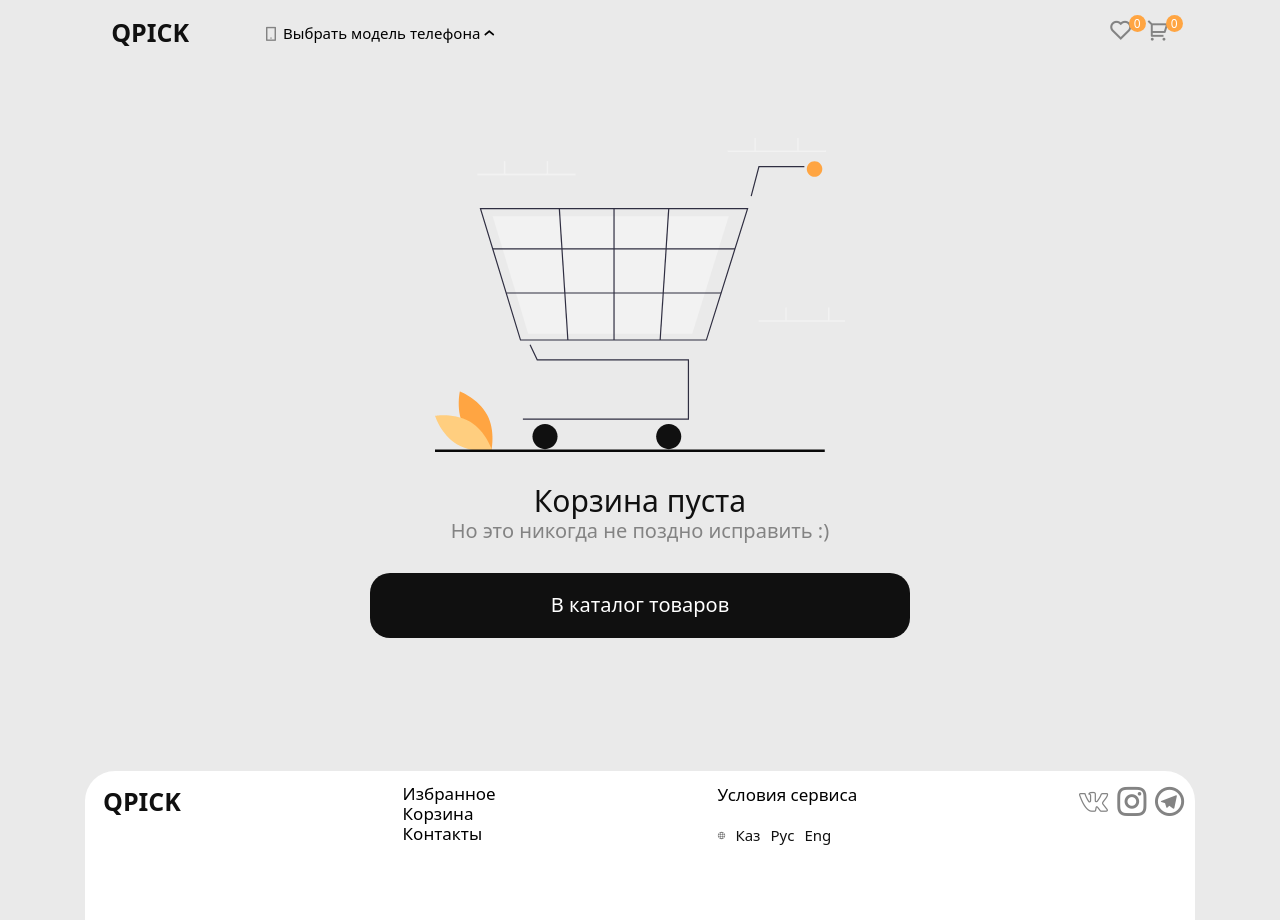
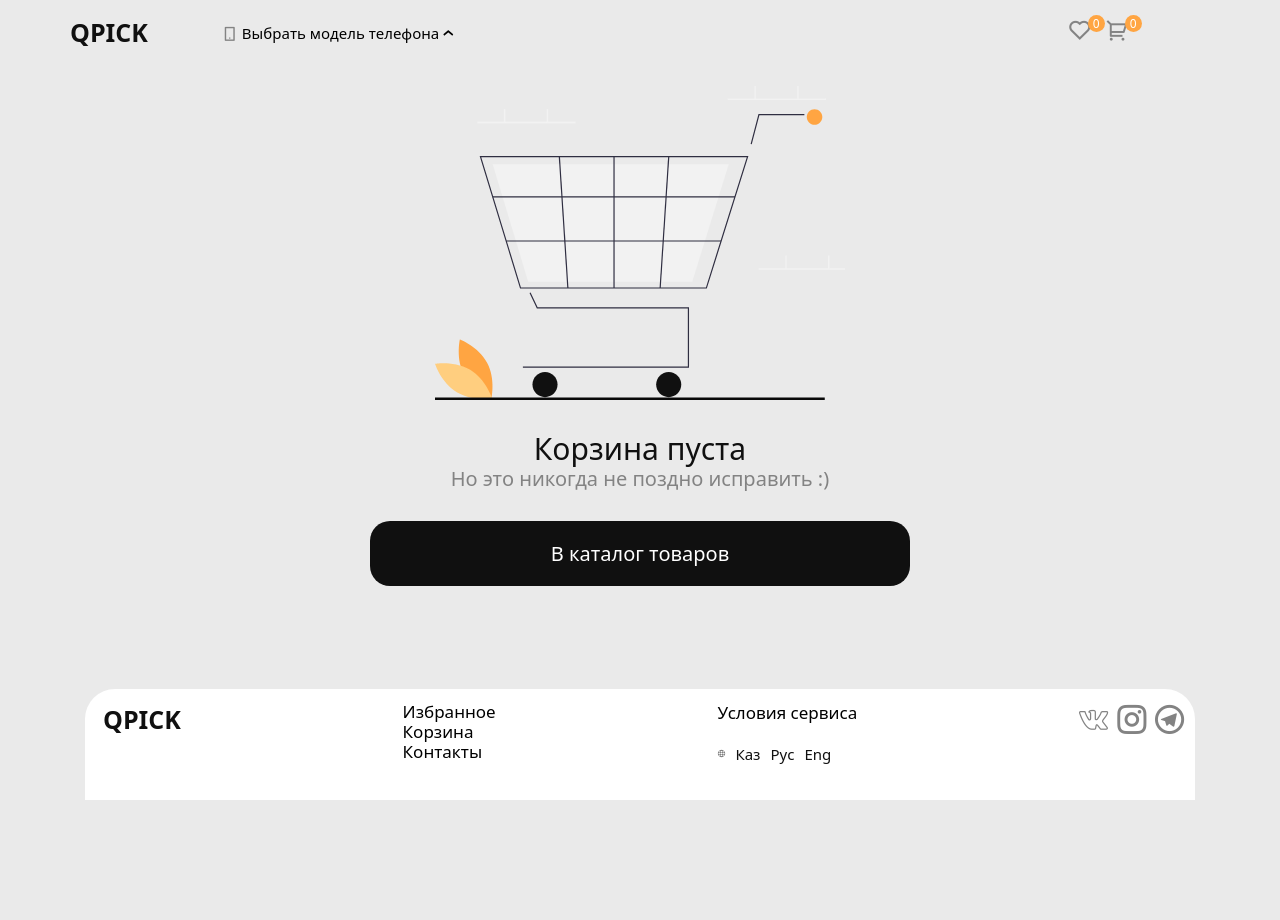
Before and after one commit to ProstoChelll/online-store, a Vue app: page /bag in a window 1280 px wide. After the commit the page ends 800 px from the top, so only its background shows below. Built offline with nearby package versions, Linux system fonts and the light colour scheme.

Commit message:
кориктировки верстки и логики корзины

```diff
--- a/src/App.vue
+++ b/src/App.vue
@@ -3,7 +3,7 @@ import { Header } from "./layouts";
 </script>
 
 <template>
-  <div>
+  <div class="h-full relative">
     <Header />
     <router-view />
   </div>
--- a/src/components/CardProduct/CardProduct.vue
+++ b/src/components/CardProduct/CardProduct.vue
@@ -1,6 +1,7 @@
 <script setup lang="ts">
 import {ref} from 'vue'
 import  saveNotice  from '../saveNotice/saveNotice.vue'
+import { CardOverlay } from '../../layouts'
 interface Props {
     item:any
     img: string,
@@ -27,7 +28,7 @@ function noticeHandler (){
 }
 </script>
 <template>
-  <div :class="$style.card" :id="props.id">
+  <CardOverlay :class="$style.card" :id="props.id">
    <span @click="noticeHandler()"
 
    :class="[
@@ -51,12 +52,12 @@ function noticeHandler (){
       </div>
     </div>
   </router-link>
-  </div>
+  </CardOverlay>
   <saveNotice :show="saveToogle" content="Сохранено"/>
 </template>
 <style module scoped>
 .card{
-  @apply w-[70px] h-[100px] bg-white rounded-[15px] flex flex-col items-center justify-end md:w-[350px] md:h-[400px] lg:w-[235px] lg:h-[300px] relative hover:scale-[1.1] hover:shadow-[0px_0px_20px_0px_rgba(0,0,0,0.5)] hover:cursor-pointer transition-all;
+  @apply w-[70px] h-[100px]   md:h-[400px] lg:w-[235px] md:w-[350px] lg:h-[300px]
 
 }
 .heart_icon{
--- a/src/components/index.ts
+++ b/src/components/index.ts
@@ -1,7 +1,7 @@
 export { default as AdBlock } from "./adBlock/adBlock.vue";
-export { default as CardList } from "./cardList/CardList.vue";
-export { default as CardProduct } from "./cardProduct/CardProduct.vue";
-export { default as CardCategory } from "./cardCategory/CardCategory.vue";
+export { default as CardList } from "./CardList/CardList.vue";
+export { default as CardProduct } from "./CardProduct/CardProduct.vue";
+export { default as CardCategory } from "./CardCategory/CardCategory.vue";
 export { default as ChoosePhone } from "./headerBlock/choosePhone.vue";
 export { default as FavoritesAndBag } from "./headerBlock/favoritesAndBag.vue";
 export { default as emptyBag } from "./emptyBagBlock/emptyBag.vue";
--- a/src/css/index.css
+++ b/src/css/index.css
@@ -6,7 +6,7 @@
 
 body {
   width: 100%;
-  height: 100%;
+  height: 100vh;
   padding: 0;
   margin: 0;
   background-color: #eaeaea;
--- /dev/null
+++ b/src/layouts/card-overlay.vue
@@ -0,0 +1,13 @@
+<script setup lang="ts"></script>
+<template>
+  <div :class="$style.overlay">
+    <slot> </slot>
+  </div>
+</template>
+
+<style module scoped>
+.overlay {
+  @apply bg-white rounded-[15px] flex flex-col items-center justify-end relative hover:scale-[1.1] hover:shadow-[0px_0px_20px_0px_rgba(0,0,0,0.5)] hover:cursor-pointer transition-all;
+}
+</style>
+// шаблон
--- a/src/layouts/index.ts
+++ b/src/layouts/index.ts
@@ -2,3 +2,4 @@ export { default as Header } from "./page-header.vue";
 export { default as PageTemplate } from "./page-template.vue";
 export { default as Footer } from "./page-footer.vue";
 export { default as MobileFooter } from "./page-modileFooter.vue";
+export { default as CardOverlay } from './card-overlay.vue'
--- a/src/layouts/page-footer.vue
+++ b/src/layouts/page-footer.vue
@@ -28,7 +28,9 @@
         </div>
       </div>
       <div class="flex gap-[8px] mt-[10px] mr-[10px]">
-        <a target="_blank" href="https://vk.com/"><span class="icon-vk footerIconsStyle lg:text-[30px]"></span></a>
+        <a target="_blank" href="https://vk.com/"
+          ><span class="icon-vk footerIconsStyle lg:text-[30px]"></span
+        ></a>
         <a target="_blank" href="https://www.instagram.com/"
           ><span class="icon-Instagram footerIconsStyle lg:text-[30px]"></span
         ></a>
@@ -42,7 +44,7 @@
 
 <style scoped>
 .Footer {
-  @apply w-[280px] h-[60px] bg-white flex justify-between mt-[30px] rounded-t-[30px] lg:w-[768px] lg:h-[149px] md:w-[1110px];
+  @apply w-[280px] h-[60px] bg-white flex justify-between mt-auto rounded-t-[30px] lg:w-[768px] lg:h-[149px] md:w-[1110px];
 }
 .Logo {
   @apply font-bold text-[13px] text-[#101010] lg:text-[25px];
--- a/src/layouts/page-header.vue
+++ b/src/layouts/page-header.vue
@@ -2,7 +2,7 @@
 import { ChoosePhone, FavoritesAndBag } from "../components";
 </script>
 <template>
-  <div class="flex justify-center">
+  <div class="flex justify-center fixed">
     <ChoosePhone />
     <FavoritesAndBag />
   </div>
--- a/src/layouts/page-template.vue
+++ b/src/layouts/page-template.vue
@@ -3,8 +3,8 @@ import pageHeader from "./page-header.vue";
 import pageFooter from "./page-footer.vue";
 </script>
 <template>
-  <div class="w-full flex justify-center">
-    <div class="w-full flex flex-col items-center md:w-[1140px]">
+  <div class="w-full flex justify-center h-full">
+    <div class="w-full flex flex-col items-center md:w-[1140px] h-full">
       <slot name="header">
         <pageHeader />
       </slot>
--- a/src/pages/BagPage.vue
+++ b/src/pages/BagPage.vue
@@ -5,12 +5,18 @@ import { useHeadphones } from "../store/HeadphonesData";
 import { useWirelessHeadphones } from "../store/WirelesseHeadphonesData";
 const headphones = useHeadphones();
 const WirelessHeadphones = useWirelessHeadphones();
-const choosenProducts = headphones.getActiveBag.length + WirelessHeadphones.getActiveBag.length;
+const choosenProducts =
+  headphones.getActiveBag.length + WirelessHeadphones.getActiveBag.length;
 </script>
 <template>
   <PageTemplate>
     <template #header><span></span></template>
-    <template #body><emptyBag v-show="choosenProducts == 0" /><fullBag v-if="choosenProducts != 0" /></template>
+    <template #body>
+      <div class=" ">
+        <emptyBag v-if="choosenProducts == 0" />
+        <fullBag v-if="choosenProducts != 0" />
+      </div>
+    </template>
     <template #footer></template>
   </PageTemplate>
 </template>
--- a/src/pages/ProductPage.vue
+++ b/src/pages/ProductPage.vue
@@ -1,6 +1,11 @@
 <script setup lang="ts">
 import { PageTemplate, MobileFooter } from "../layouts";
-import { CardProduct, CardList, productDescription, productReviews } from "../components";
+import {
+  CardProduct,
+  CardList,
+  productDescription,
+  productReviews,
+} from "../components";
 import { useRoute } from "vue-router";
 import { useHeadphones } from "../store/HeadphonesData";
 import { useWirelessHeadphones } from "../store/WirelesseHeadphonesData";
@@ -53,7 +58,7 @@ const wirelessHeadphonesList = wirelessHeadphones.wirelessHeadphonesList;
       <productReviews />
       <MobileFooter />
     </template>
-    <template #footer><span></span></template>
+    <template #footer> </template>
   </PageTemplate>
 
   <slot></slot>
```
